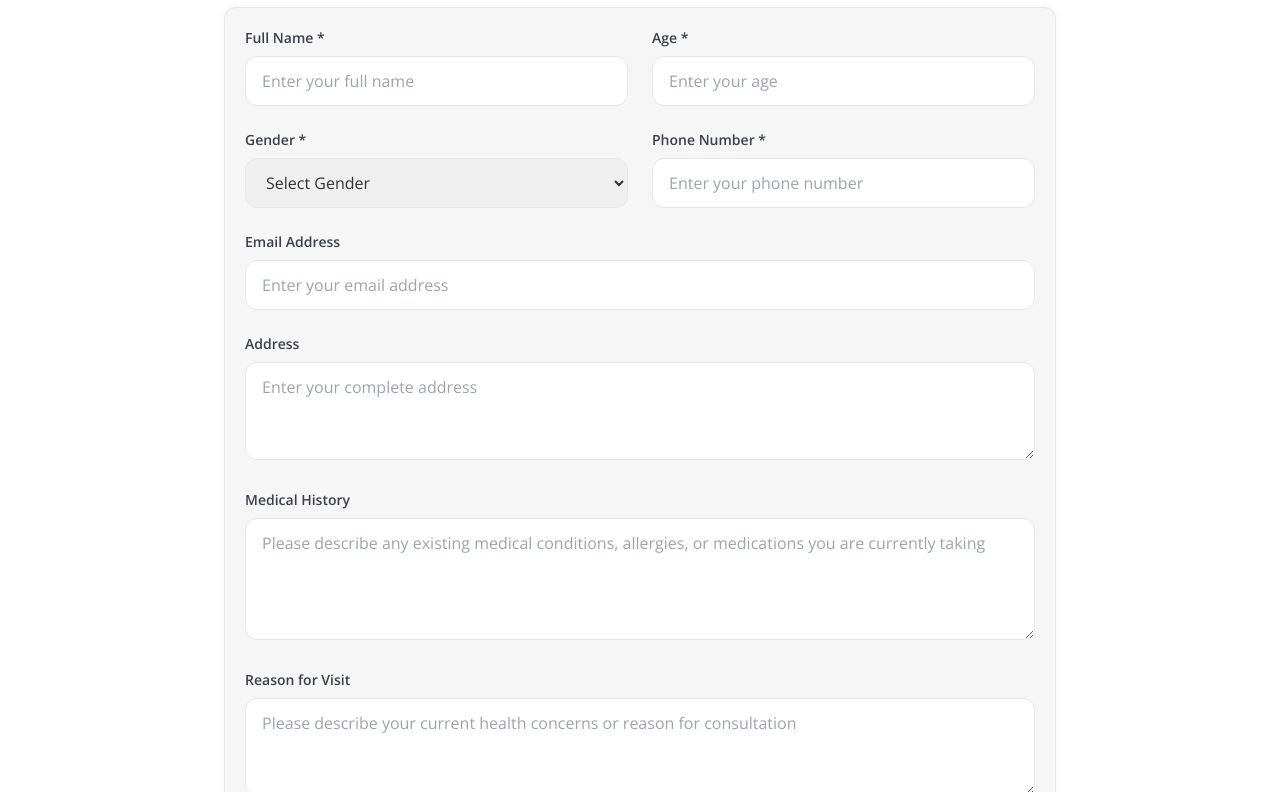
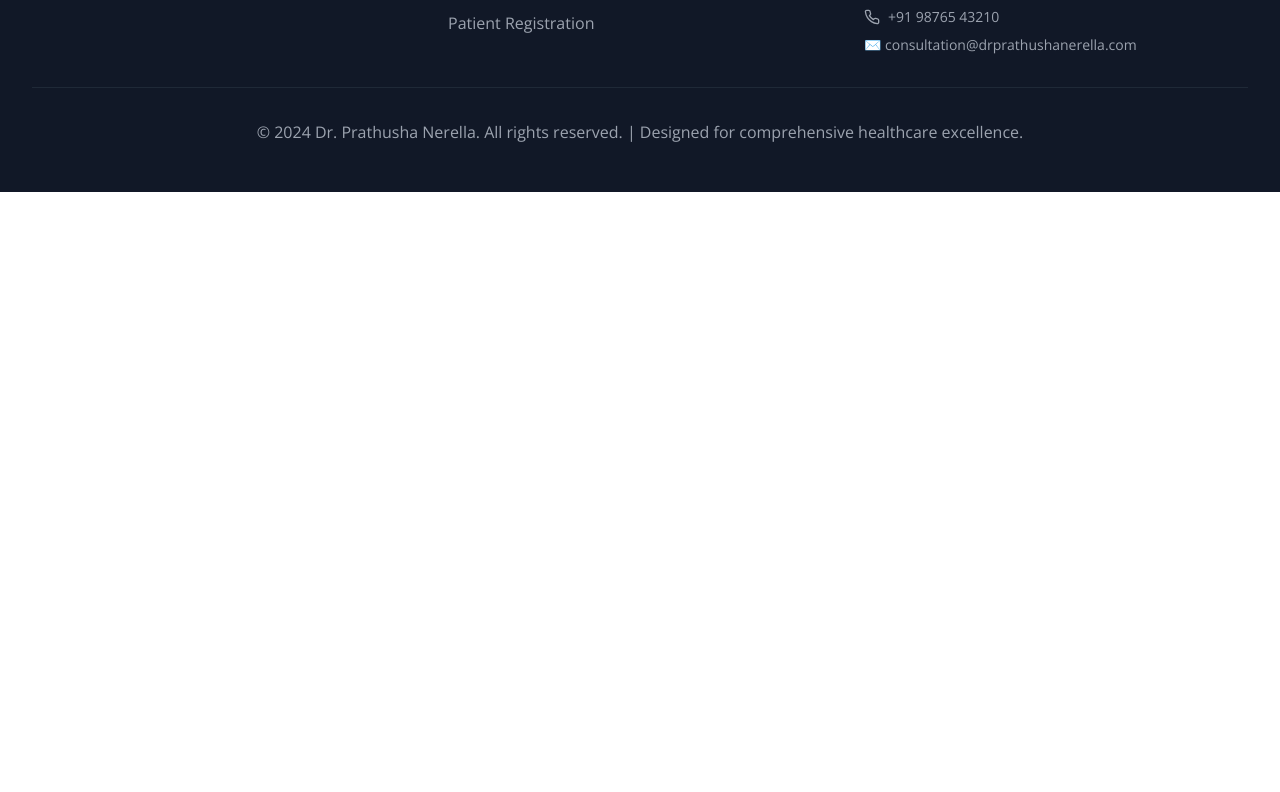
Before and after one commit to jp-sivaraju/nerella-wellness-hub, a React (Vite) app: page / in a window 1280 px wide. Shown: the part 4868-5660 px from the top of the page. After the commit the page ends 5060 px from the top, so only its background shows below. Built offline with nearby package versions, Linux system fonts and the light colour scheme.

Commit message:
Remove patient registration section
Removed the patient registration section from the main page.

```diff
--- a/src/pages/Index.tsx
+++ b/src/pages/Index.tsx
@@ -611,105 +611,6 @@ const Index = () => {
         </div>
       </section>
 
-      {/* Patient Registration Section */}
-      <section id="registration" className="section-padding bg-white">
-        <div className="max-w-4xl mx-auto px-4 sm:px-6 lg:px-8">
-          <div className="text-center mb-16">
-            <h2 className="heading-secondary">Patient Registration</h2>
-            <p className="text-xl text-gray-600">Register as a new patient for personalized medical care</p>
-          </div>
-
-          <Card className="professional-card p-8">
-            <form className="space-y-6">
-              <div className="grid md:grid-cols-2 gap-6">
-                <div>
-                  <label className="block text-sm font-semibold text-gray-700 mb-2">Full Name *</label>
-                  <input
-                    type="text"
-                    required
-                    className="w-full px-4 py-3 border border-gray-200 rounded-lg focus:ring-2 focus:ring-blue-500 focus:border-blue-500 transition-colors"
-                    placeholder="Enter your full name"
-                  />
-                </div>
-                <div>
-                  <label className="block text-sm font-semibold text-gray-700 mb-2">Age *</label>
-                  <input
-                    type="number"
-                    required
-                    className="w-full px-4 py-3 border border-gray-200 rounded-lg focus:ring-2 focus:ring-blue-500 focus:border-blue-500 transition-colors"
-                    placeholder="Enter your age"
-                  />
-                </div>
-              </div>
-
-              <div className="grid md:grid-cols-2 gap-6">
-                <div>
-                  <label className="block text-sm font-semibold text-gray-700 mb-2">Gender *</label>
-                  <select className="w-full px-4 py-3 border border-gray-200 rounded-lg focus:ring-2 focus:ring-blue-500 focus:border-blue-500 transition-colors">
-                    <option value="">Select Gender</option>
-                    <option value="male">Male</option>
-                    <option value="female">Female</option>
-                    <option value="other">Other</option>
-                  </select>
-                </div>
-                <div>
-                  <label className="block text-sm font-semibold text-gray-700 mb-2">Phone Number *</label>
-                  <input
-                    type="tel"
-                    required
-                    className="w-full px-4 py-3 border border-gray-200 rounded-lg focus:ring-2 focus:ring-blue-500 focus:border-blue-500 transition-colors"
-                    placeholder="Enter your phone number"
-                  />
-                </div>
-              </div>
-
-              <div>
-                <label className="block text-sm font-semibold text-gray-700 mb-2">Email Address</label>
-                <input
-                  type="email"
-                  className="w-full px-4 py-3 border border-gray-200 rounded-lg focus:ring-2 focus:ring-blue-500 focus:border-blue-500 transition-colors"
-                  placeholder="Enter your email address"
-                />
-              </div>
-
-              <div>
-                <label className="block text-sm font-semibold text-gray-700 mb-2">Address</label>
-                <textarea
-                  rows={3}
-                  className="w-full px-4 py-3 border border-gray-200 rounded-lg focus:ring-2 focus:ring-blue-500 focus:border-blue-500 transition-colors"
-                  placeholder="Enter your complete address"
-                ></textarea>
-              </div>
-
-              <div>
-                <label className="block text-sm font-semibold text-gray-700 mb-2">Medical History</label>
-                <textarea
-                  rows={4}
-                  className="w-full px-4 py-3 border border-gray-200 rounded-lg focus:ring-2 focus:ring-blue-500 focus:border-blue-500 transition-colors"
-                  placeholder="Please describe any existing medical conditions, allergies, or medications you are currently taking"
-                ></textarea>
-              </div>
-
-              <div>
-                <label className="block text-sm font-semibold text-gray-700 mb-2">Reason for Visit</label>
-                <textarea
-                  rows={3}
-                  className="w-full px-4 py-3 border border-gray-200 rounded-lg focus:ring-2 focus:ring-blue-500 focus:border-blue-500 transition-colors"
-                  placeholder="Please describe your current health concerns or reason for consultation"
-                ></textarea>
-              </div>
-
-              <Button
-                type="submit"
-                className="w-full btn-medical"
-              >
-                Register as Patient
-              </Button>
-            </form>
-          </Card>
-        </div>
-      </section>
-
       {/* Footer */}
       <footer className="bg-gray-900 text-white py-12">
         <div className="max-w-7xl mx-auto px-4 sm:px-6 lg:px-8">
```
